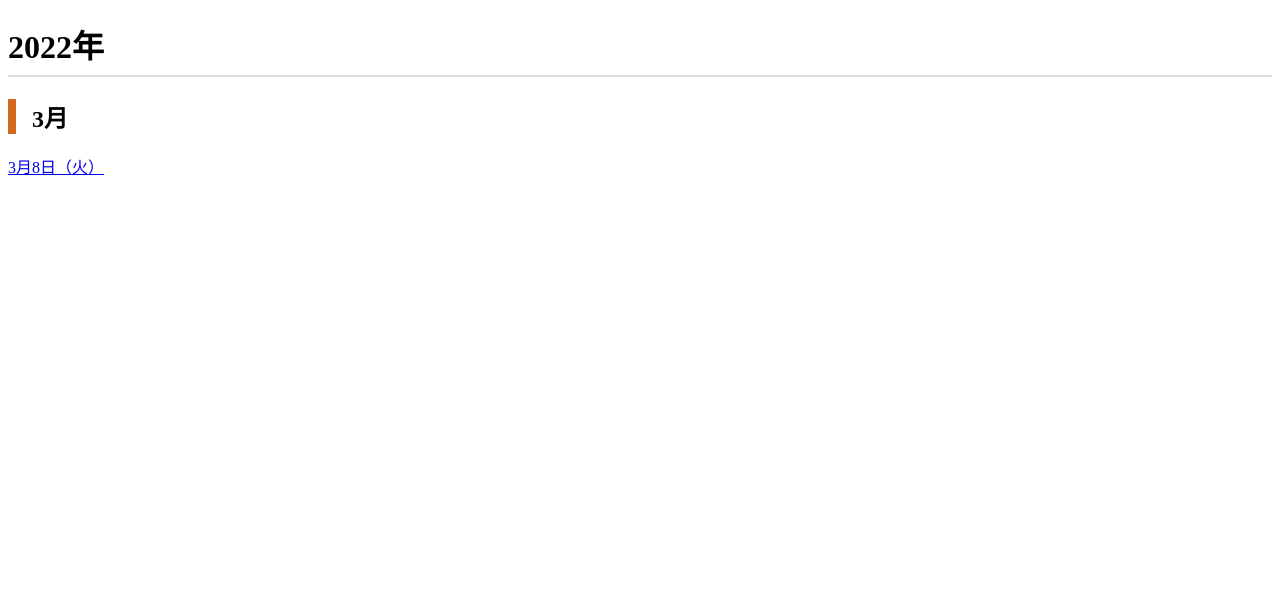
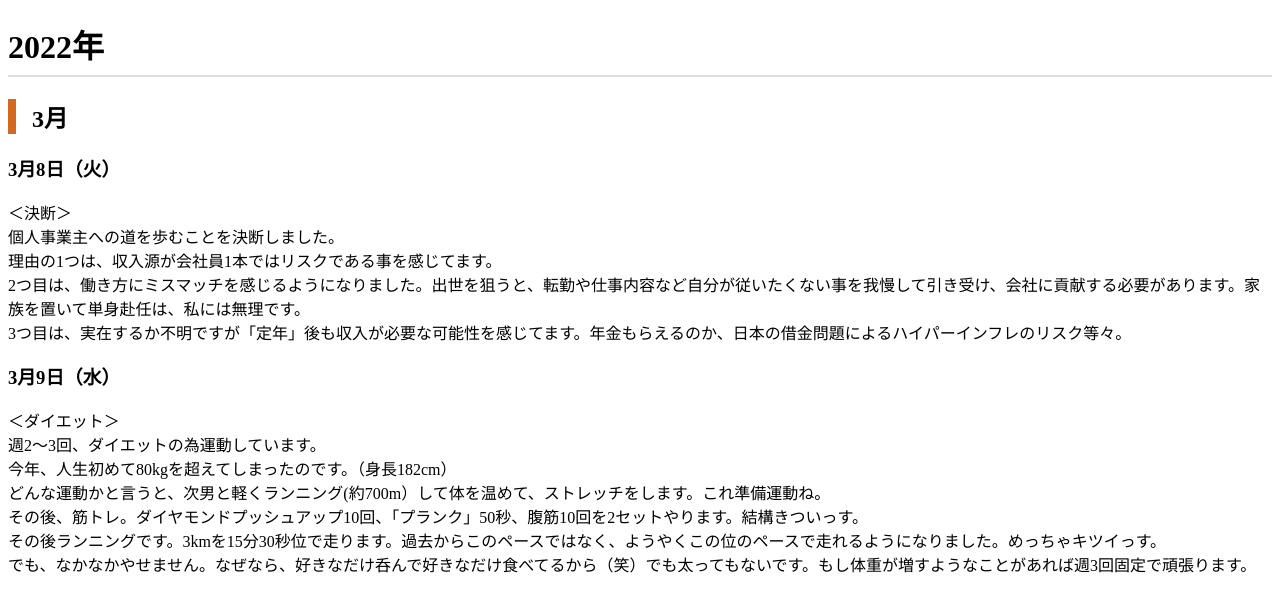
Before and after one commit to yoccy-21/202203, a plain HTML site: page index.html in a window 1280 px wide. Drawn offline with Linux system fonts and the light colour scheme.

Commit message:
Add files via upload

```diff
--- a/index.html
+++ b/index.html
@@ -8,6 +8,19 @@
 <body>
   <h1>2022年</h1>
   <h2>3月</h2>
-  <p><a href="https://yoccy-21.github.io/everyday/">3月8日（火）</a></p>
+  <h3>3月8日（火）</h3>
+    <p>＜決断＞<br>
+      個人事業主への道を歩むことを決断しました。<br>
+      理由の1つは、収入源が会社員1本ではリスクである事を感じてます。<br>
+      2つ目は、働き方にミスマッチを感じるようになりました。出世を狙うと、転勤や仕事内容など自分が従いたくない事を我慢して引き受け、会社に貢献する必要があります。家族を置いて単身赴任は、私には無理です。<br>
+      3つ目は、実在するか不明ですが「定年」後も収入が必要な可能性を感じてます。年金もらえるのか、日本の借金問題によるハイパーインフレのリスク等々。<br></p>
+  <h3>3月9日（水）</h3>
+    <p>＜ダイエット＞<br>
+    週2～3回、ダイエットの為運動しています。<br>
+    今年、人生初めて80kgを超えてしまったのです。（身長182cm）<br>
+    どんな運動かと言うと、次男と軽くランニング(約700m）して体を温めて、ストレッチをします。これ準備運動ね。<br>
+    その後、筋トレ。ダイヤモンドプッシュアップ10回、「プランク」50秒、腹筋10回を2セットやります。結構きついっす。<br>
+    その後ランニングです。3kmを15分30秒位で走ります。過去からこのペースではなく、ようやくこの位のペースで走れるようになりました。めっちゃキツイっす。<br>
+    でも、なかなかやせません。なぜなら、好きなだけ呑んで好きなだけ食べてるから（笑）でも太ってもないです。もし体重が増すようなことがあれば週3回固定で頑張ります。</p>
 </body>
 </html>
```
